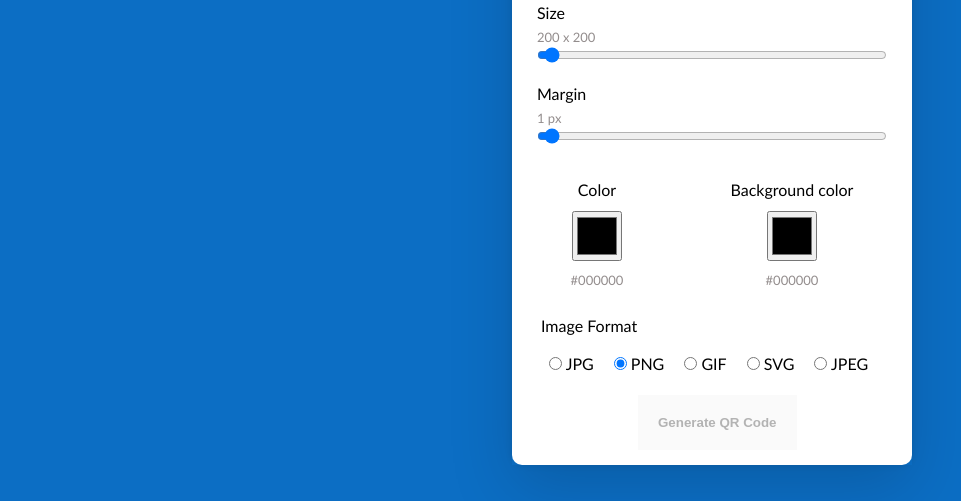
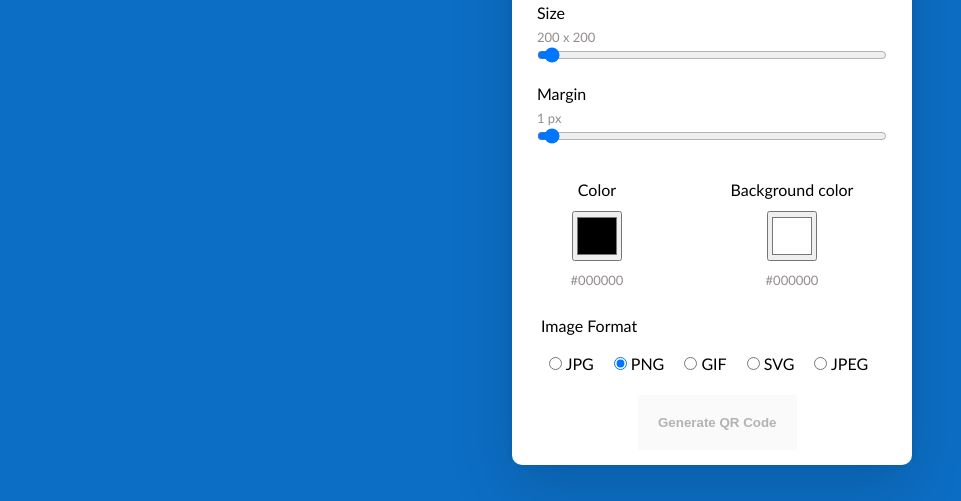
Before and after one commit to DevyanshiS/QRCodeGenerator, a plain HTML site: page index.html in a window 1280 px wide. Shown: the part 299-800 px from the top of the page, without its empty margins (0-961 px from the left). Drawn offline with Linux system fonts and the light colour scheme.

Commit message:
Update index.html

```diff
--- a/index.html
+++ b/index.html
@@ -46,7 +46,7 @@
                             </label>
                             <label>
                                 Background color <br>
-                                <input type="color" name="bg-color" id="bg-color" value="#000000" >
+                                <input type="color" name="bg-color" id="bg-color" value="#ffffff" >
                                 <span id="bg-color-val">#000000</span>
                             </label>
                         </div>
```
